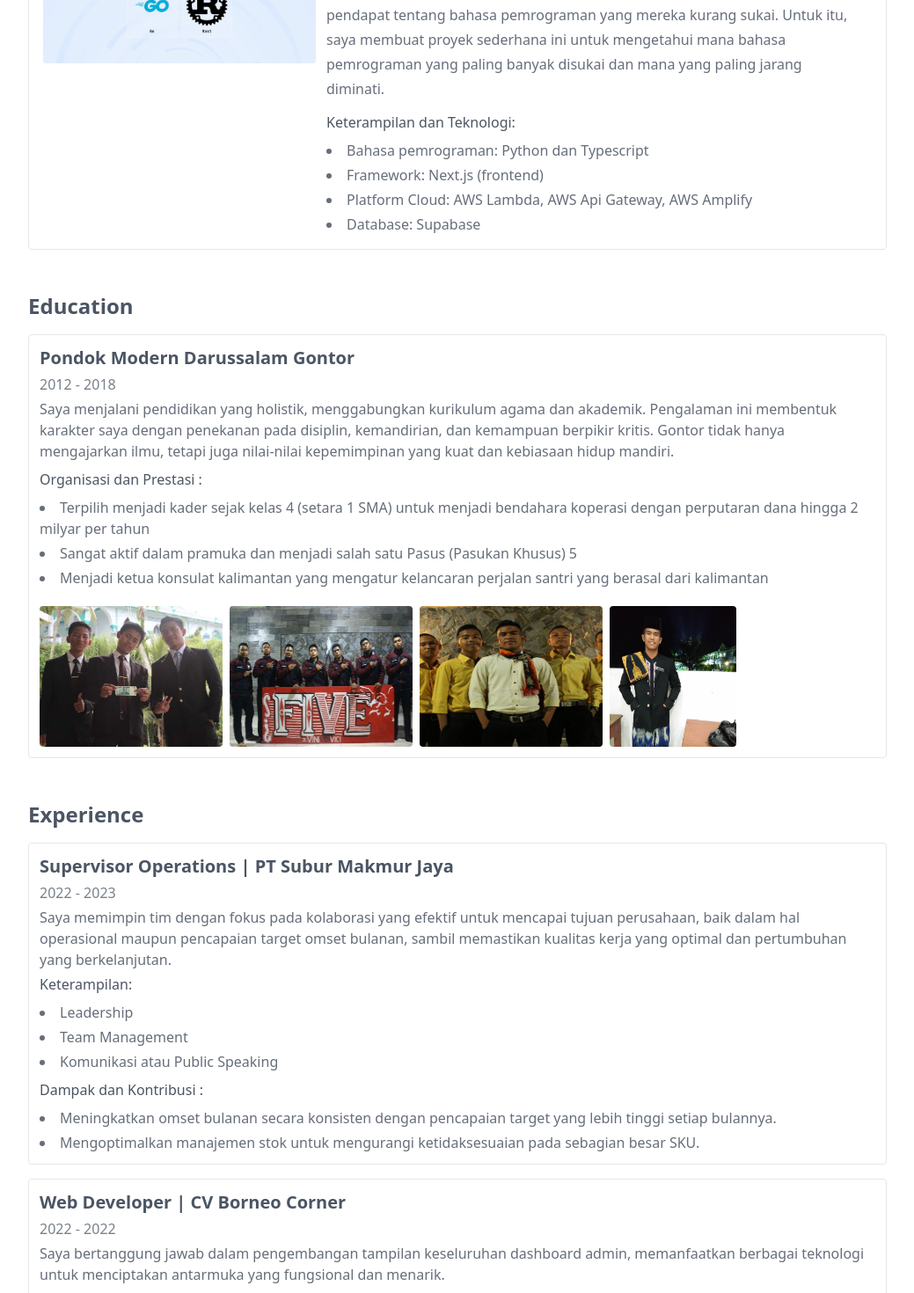
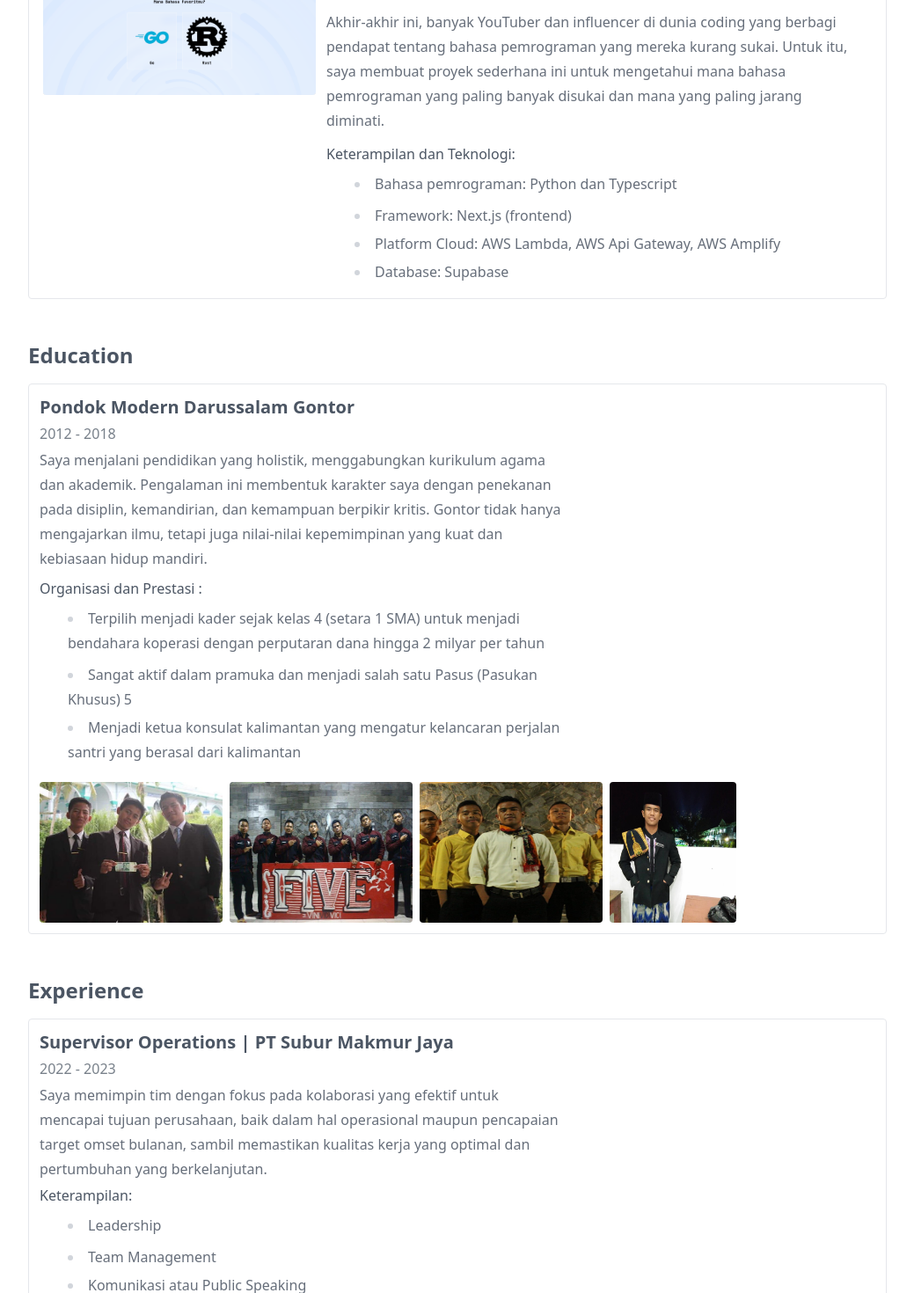
Before and after one commit to sarrahman-me/personal-website, a Next.js app: page / in a window 1280 px wide. Shown: the part 1460-2930 px from the top of the page at 88% size, without its empty margins (120-1159 px from the left). Built offline with nearby package versions, Linux system fonts and the light colour scheme.

Commit message:
:lipstick: merapikan tulisan dengan typograpy tailwindcss

```diff
--- a/components/education/index.tsx
+++ b/components/education/index.tsx
@@ -18,9 +18,9 @@ export default function Education({ schollName, startYear, endYear, description,
       <div className="relative space-y-1">
         <h3 className="text-xl font-semibold text-gray-600">{schollName}</h3>
         <p className="text-gray-600/75">{startYear} - {endYear}</p>
-        <p className="text-gray-600/85 mb-1">{description}</p>
+        <p className="text-gray-600/85 prose mb-1">{description}</p>
       </div>
-      <div className="mt-2">
+      <div className="mt-2 prose">
         <h4 className="text-gray-600 font-medium">Organisasi dan Prestasi :</h4>
         <ul className="mt-2 list-disc list-inside text-gray-600/85 space-y-1">
           {
--- a/components/experience/index.tsx
+++ b/components/experience/index.tsx
@@ -14,8 +14,8 @@ export default function Experience({ companyName, role, startYear, endYear, desc
       <div className="relative space-y-1">
         <h3 className="text-xl font-semibold text-gray-600">{role} | {companyName}</h3>
         <p className="text-gray-600/75">{startYear} - {endYear}</p>
-        <p className="text-gray-600/85 mb-1">{description}</p>
-        <div className="mt-2">
+        <p className="text-gray-600/85 prose mb-1">{description}</p>
+        <div className="mt-2 prose">
           <h4 className="text-gray-600 font-medium">Keterampilan:</h4>
           <ul className="mt-2 list-disc list-inside text-gray-600/85 space-y-1">
             {
@@ -26,7 +26,7 @@ export default function Experience({ companyName, role, startYear, endYear, desc
           </ul>
         </div>
       </div>
-      <div className="mt-2">
+      <div className="mt-2 prose">
         <h4 className="text-gray-600 font-medium">Dampak dan Kontribusi :</h4>
         <ul className="mt-2 list-disc list-inside text-gray-600/85 space-y-1">
           {
--- a/components/project/index.tsx
+++ b/components/project/index.tsx
@@ -44,7 +44,7 @@ export default function Project({ title, imageSrc, href, description, technology
           {/* Description */}
           <p className="text-gray-600/85 prose mb-1">{description}</p>
 
-          <div>
+          <div className="prose">
             <h4 className="text-gray-600 font-medium">Keterampilan dan Teknologi:</h4>
             <ul className="mt-2 list-disc list-inside text-gray-600/85 space-y-1">
               {technology.map((v) => (
@@ -54,7 +54,7 @@ export default function Project({ title, imageSrc, href, description, technology
           </div>
 
           {dampak.length > 0 ? (
-            <div>
+            <div className="prose">
               <h4 className="text-gray-600 font-medium">Dampak dan Kontribusi</h4>
               <ul className="mt-2 list-disc list-inside text-gray-600/85 space-y-1">
                 {dampak.map((v) => (
```
